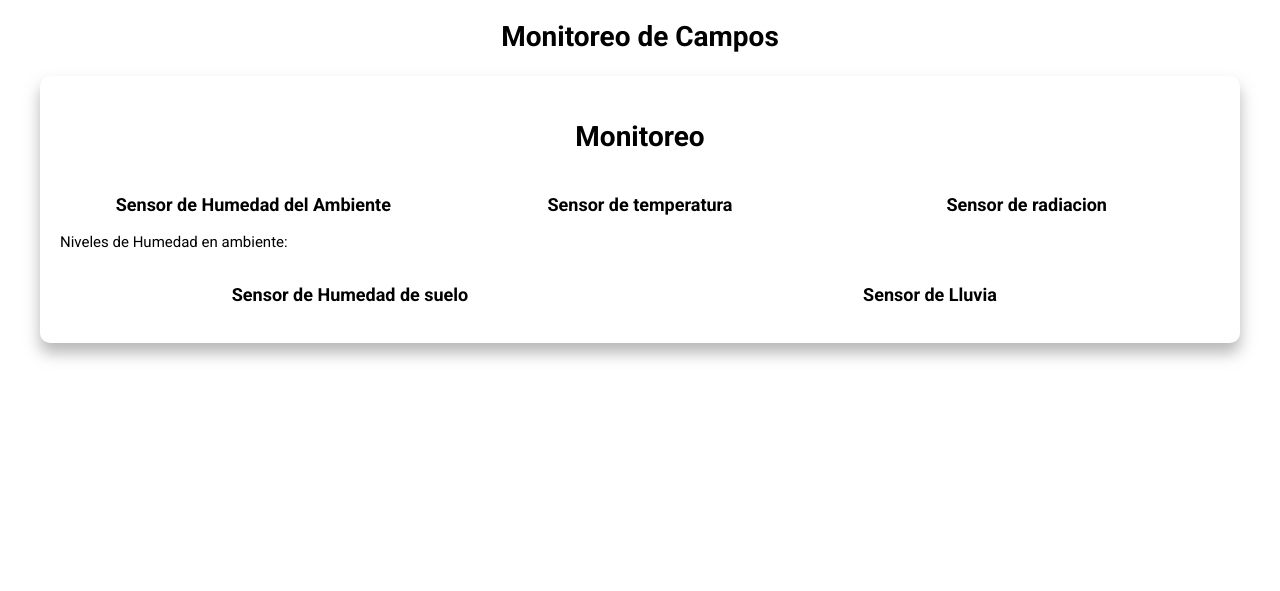
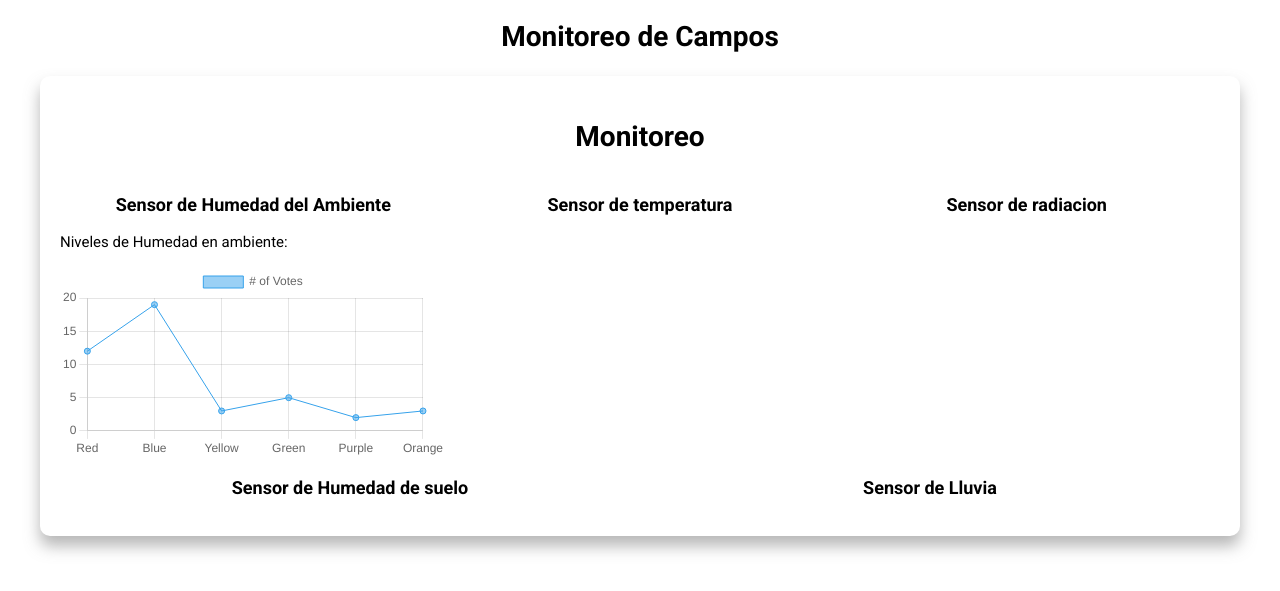
Before and after one commit to DHM040702/proyectIOT, a plain HTML site: page index.html in a window 1280 px wide. Shown: the part 149-740 px from the top of the page. Drawn offline with nearby package versions, Linux system fonts and the light colour scheme.

Commit message:
Agregando Grafica

```diff
--- a/Script/Script.js
+++ b/Script/Script.js
@@ -0,0 +1,20 @@
+const ctx = document.getElementById('myChart');
+
+  new Chart(ctx, {
+    type: 'line',
+    data: {
+      labels: ['Red', 'Blue', 'Yellow', 'Green', 'Purple', 'Orange'],
+      datasets: [{
+        label: '# of Votes',
+        data: [12, 19, 3, 5, 2, 3],
+        borderWidth: 1
+      }]
+    },
+    options: {
+      scales: {
+        y: {
+          beginAtZero: true
+        }
+      }
+    }
+  });
--- a/index.html
+++ b/index.html
@@ -6,12 +6,16 @@
     <link rel="preconnect" href="https://fonts.googleapis.com">
     <link rel="preconnect" href="https://fonts.gstatic.com" crossorigin>
     <link href="https://fonts.googleapis.com/css2?family=Roboto:ital,wght@0,100;0,300;0,400;0,500;0,700;0,900;1,100;1,300;1,400;1,500;1,700;1,900&display=swap" rel="stylesheet">
+    <script src="https://cdn.jsdelivr.net/npm/chart.js"></script>
+    <link rel="preload" href="Script/Script.js">
+
     <link rel="preload" href="Styles/styles.css">
     <link rel="stylesheet" href="Styles/styles.css">
     <link rel="icon" href="images/icono.png" type="image/png">
     <title>Monitoreo de Campos de Cultivo</title>
 </head>
 <body>
+
     <header>
         <div class="head">
             <div class="contenido-head roboto-bold">
@@ -41,6 +45,9 @@
             <section class="datos-sens">
                 <h3>Sensor de Humedad del Ambiente</h3>
                 <p>Niveles de Humedad en ambiente: </p>
+                <div>
+                    <canvas id="myChart"></canvas>
+                </div>
             </section>
             <section class="datos-sens">
                 <h3>Sensor de temperatura</h3>
@@ -58,5 +65,6 @@
             </section>
         </div>
     </main>
+<script src="Script/Script.js"></script>
 </body>
 </html>
```
